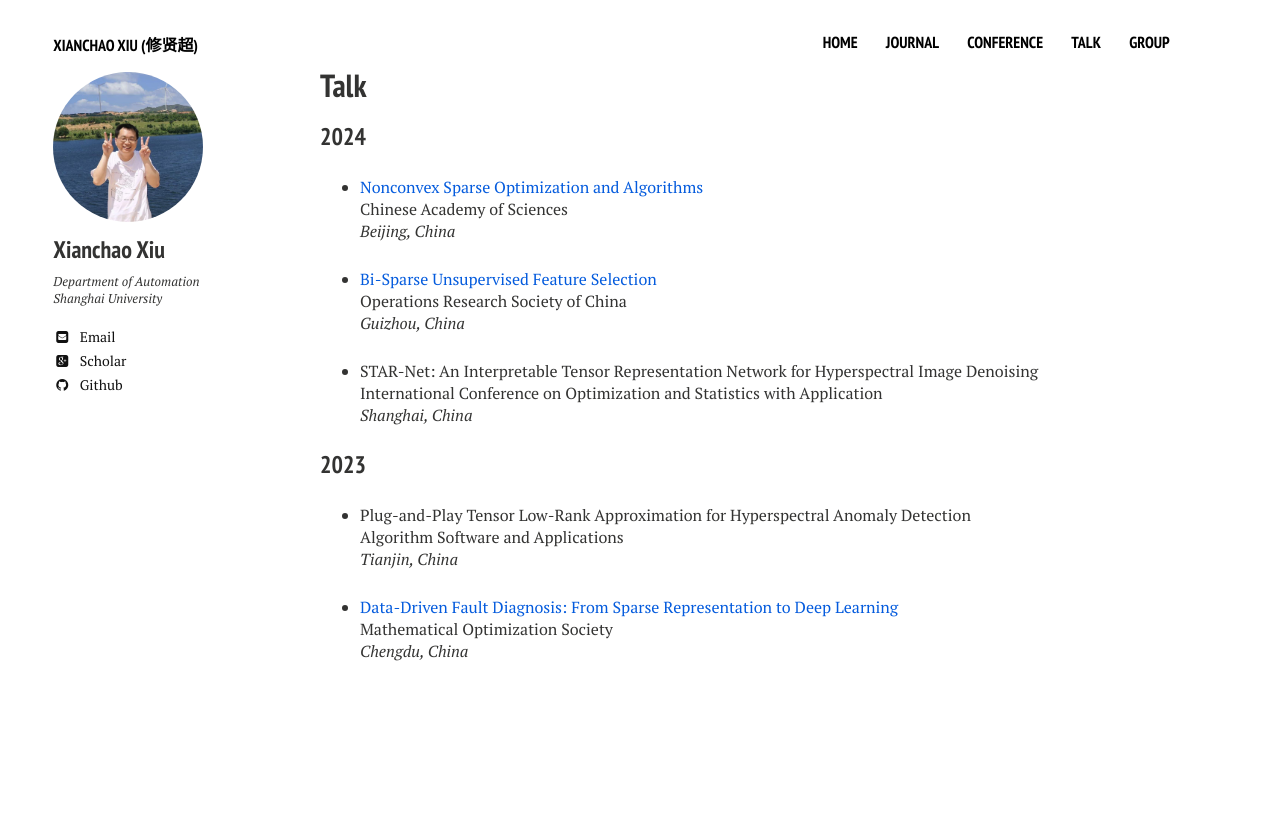
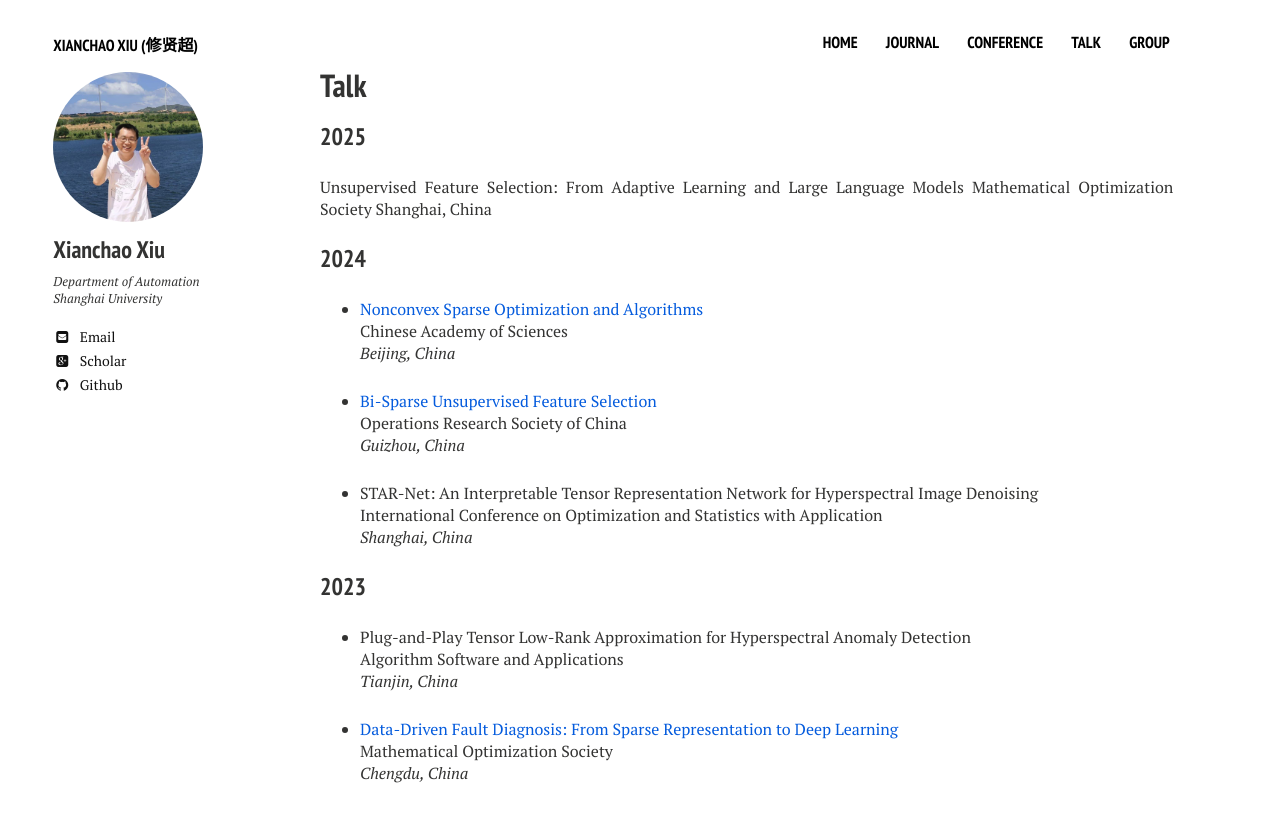
Before and after one commit to xianchaoxiu/xianchaoxiu.github.io, a Jekyll site: the page built from talk/index.md, in a window 1280 px wide. Shown: the top 822 px of the page. Built offline with Jekyll 4.4.1, drawn with Linux system fonts in a browser that asks for light colours; nearby versions of some CDN libraries.

Commit message:
Update index.md

```diff
--- a/talk/index.md
+++ b/talk/index.md
@@ -9,7 +9,11 @@ share: false
 ---
 
 
+### 2025
 
+Unsupervised Feature Selection: From Adaptive Learning and Large Language Models
+Mathematical Optimization Society
+Shanghai, China
 
 
 ### 2024
```
